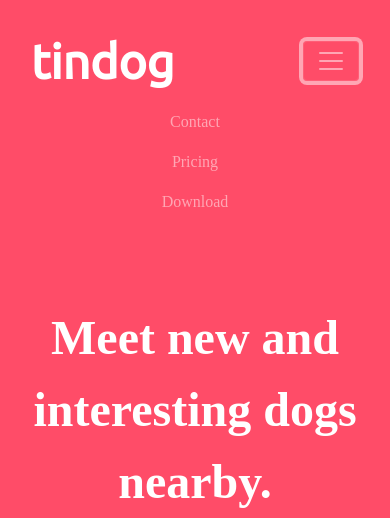
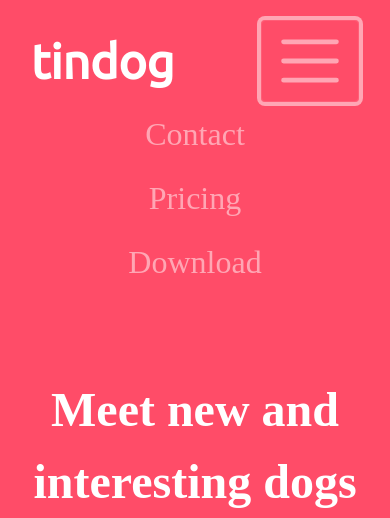
Before and after one commit to rumana96/tindog, a plain HTML site: page index.html in a window 390 px wide. Both pictures are taken after a click on the button 331 px from the left and 60 px from the top of the page. Shown: the top 518 px of the page. Drawn offline with nearby package versions, Linux system fonts and the light colour scheme.

Commit message:
Update styles.css

```diff
--- a/styles.css
+++ b/styles.css
@@ -30,7 +30,12 @@ body{
 .nav-link{
 	font-family: 'Candal';
 	/*font-family:"Montserrat-light";*/
-	font-size: :2rem !important;
+	font-size: :2.5rem !important;
+	color:white;
+}
+
+.nav-link{
+	color:white;
 }
 
 
@@ -66,7 +71,10 @@ h1, h2, h3, h4, h5, h6{
 	font-family: 'Candal';
 
 }
-
+.navbar-toggler-icon{
+	font-size:3rem;
+	color:white;
+}
 
 
 
@@ -184,8 +192,12 @@ p{
 	transform:rotate(0);
 	position: static;
 
+}
 
-}
+.nav-link{
+	   font-size: 2rem;
+   }
+
 }
 
 /*cta section*/
```
